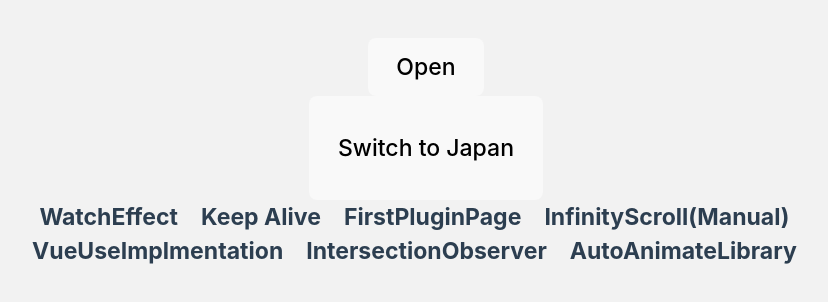
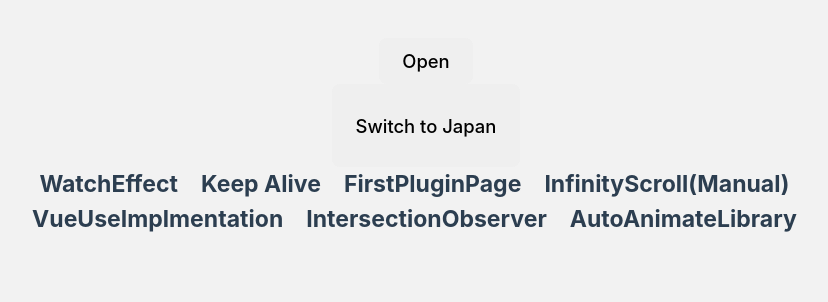
Before and after one commit to zayar-coding/vue-practise, a Vue app: page / in a window 1280 px wide. Shown: the top 302 px of the page, without its empty margins (214-1042 px from the left). Built offline with nearby package versions, Linux system fonts and the light colour scheme.

Commit message:
some ui changes

```diff
--- a/src/style.css
+++ b/src/style.css
@@ -2,9 +2,8 @@
   font-family: Inter, system-ui, Avenir, Helvetica, Arial, sans-serif;
   line-height: 1.5;
   font-weight: 400;
-
-  color-scheme: light dark;
-  color: rgba(255, 255, 255, 0.87);
+  /* color: rgba(255, 255, 255, 0.87); */
+  color: #242424;
   background-color: #242424;
 
   font-synthesis: none;
@@ -32,10 +31,10 @@
   border-radius: 8px;
   border: 1px solid transparent;
   padding: 0.6em 1.2em;
-  font-size: 1em;
+  font-size: 0.8em;
   font-weight: 500;
   font-family: inherit;
-  background-color: #1a1a1a;
+  background-color: light;
   cursor: pointer;
   transition: border-color 0.25s;
 }
@@ -59,18 +58,3 @@
   padding: 2rem;
   text-align: center;
 }
-
-@media (prefers-color-scheme: light) {
-  :root {
-    color: #213547;
-    background-color: #ffffff;
-  }
-
-  a:hover {
-    color: #747bff;
-  }
-
-  button {
-    background-color: #f9f9f9;
-  }
-}
```
